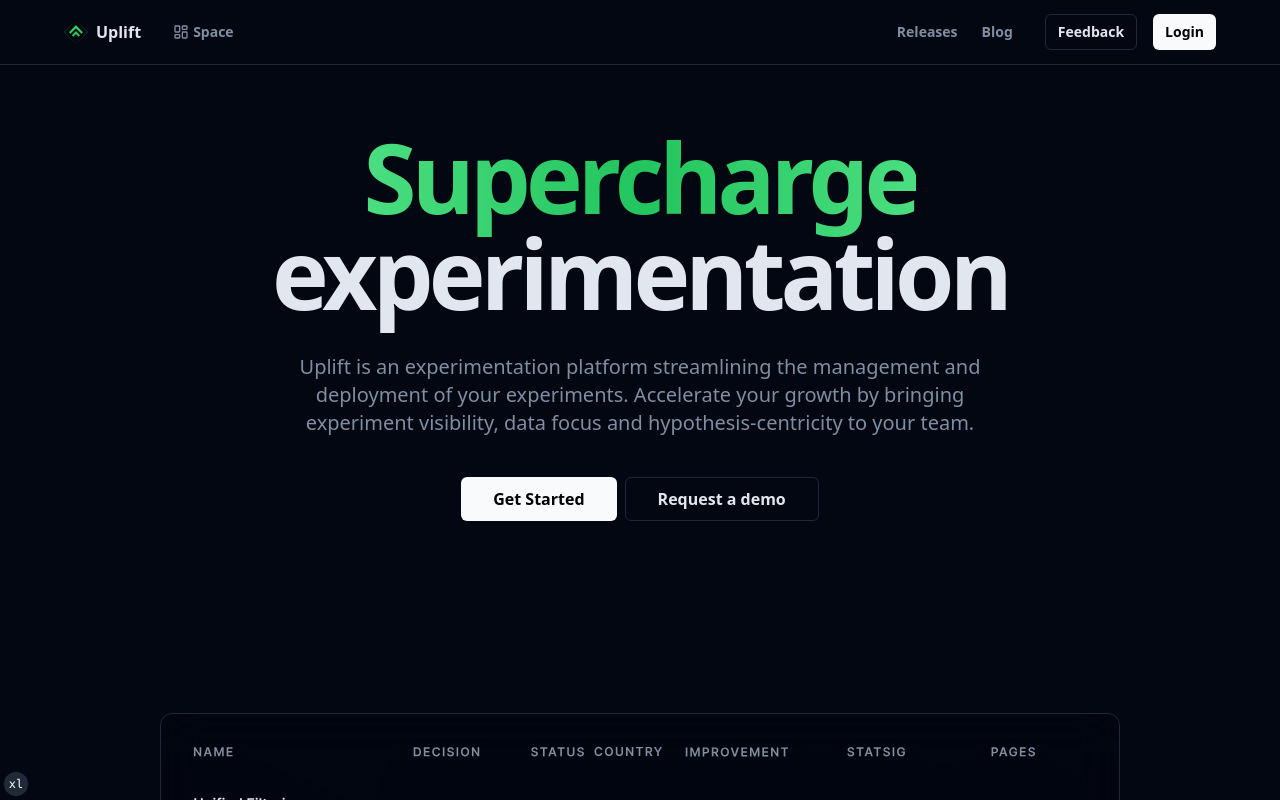
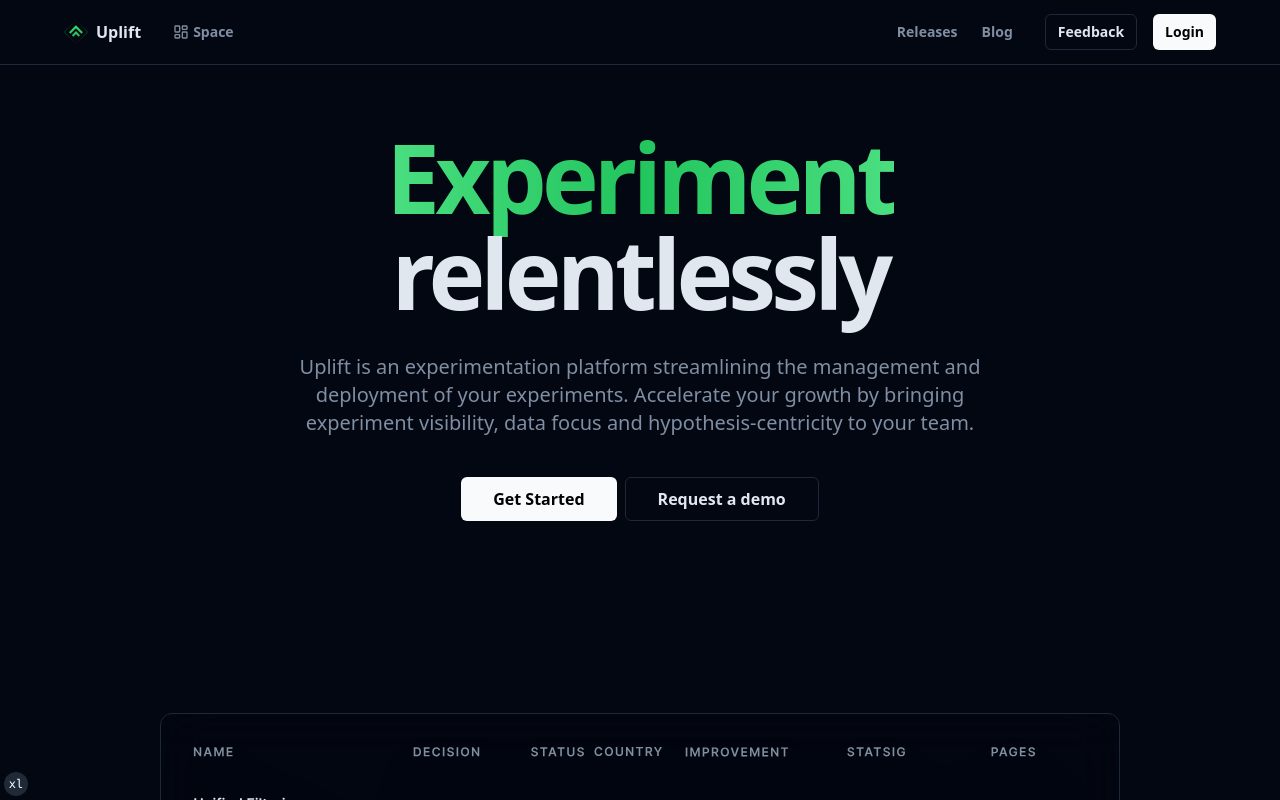
Before and after one commit to lukasjoho/uplift, a Next.js app: page / in a window 1280 px wide. Shown: the top 800 px of the page. Built offline with nearby package versions, Linux system fonts and the light colour scheme; no server answers.

Commit message:
chore: change hero wording

```diff
--- a/app/(landing)/Hero.tsx
+++ b/app/(landing)/Hero.tsx
@@ -17,10 +17,10 @@
         <div className="flex flex-col items-center gap-2 md:gap-4 xl:gap-8">
           <h1 className="text-4xl font-extrabold leading-tight tracking-tighter sm:text-5xl md:text-7xl lg:text-8xl text-center">
             <span className="bg-gradient-to-r from-green-400 via-green-500 to-green-400 bg-clip-text text-transparent">
-              Supercharge
+              Experiment
             </span>
             <br />
-            experimentation
+            relentlessly
           </h1>
           <p className="max-w-[700px] text-lg text-muted-foreground sm:text-xl text-center">
             Uplift is an experimentation platform streamlining the management
```
